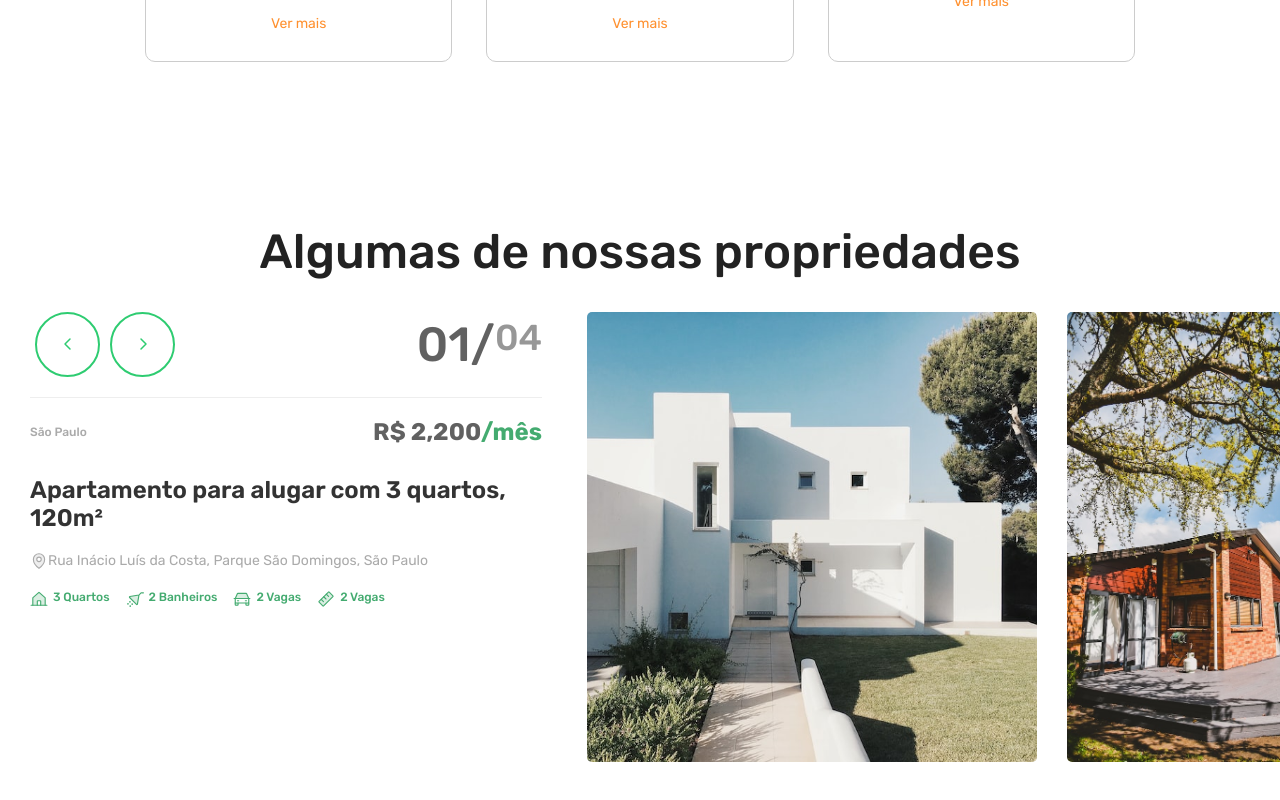
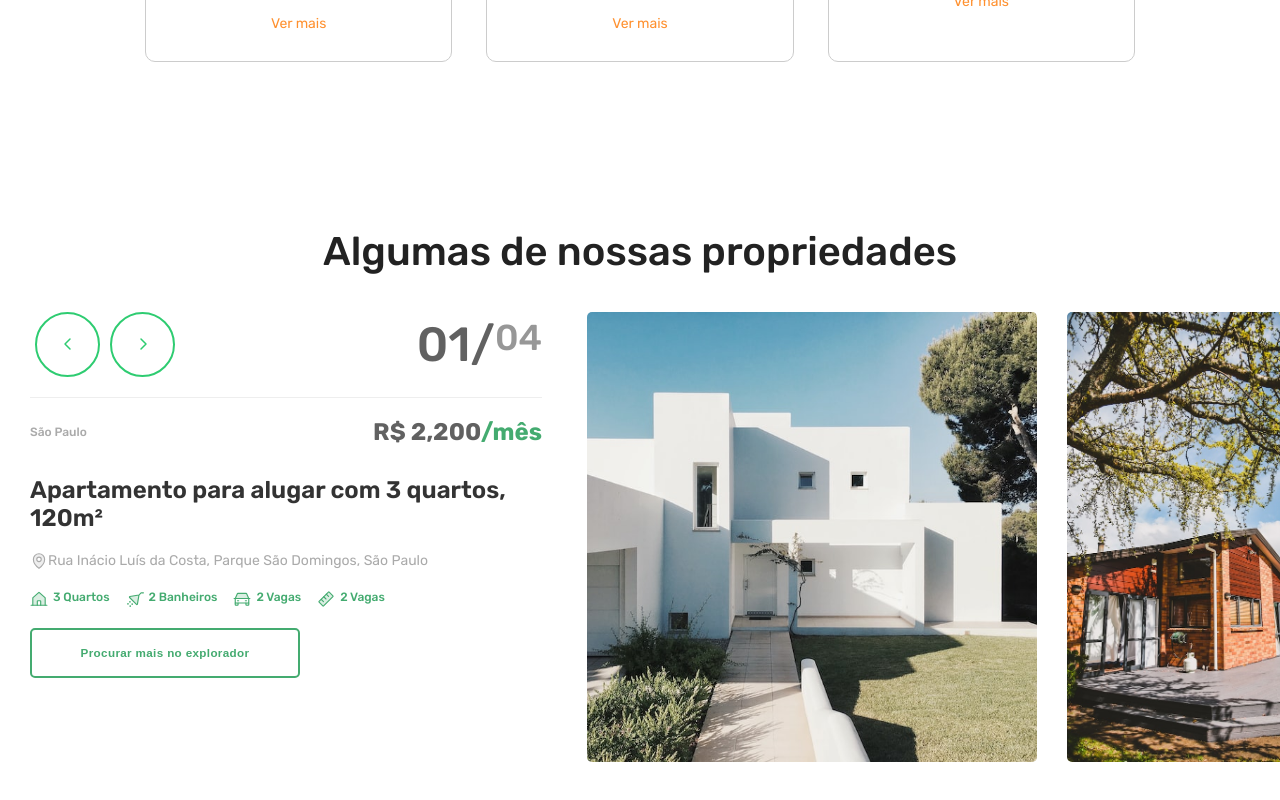
Before and after one commit to Douglaskav/Ap76-Web, a React (Create React App) app: page / in a window 1280 px wide. Shown: the part 1277-2077 px from the top of the page. Built offline with nearby package versions, Linux system fonts and the light colour scheme.

Commit message:
SomeProperties section

```diff
--- a/src/components/HomePage/SomePropertiesSection/index.tsx
+++ b/src/components/HomePage/SomePropertiesSection/index.tsx
@@ -1,4 +1,5 @@
 import { SectionTitle } from "../../_SectionTitle";
+import { SectionButton } from "../../_SectionButton";
 import {
   Container,
   SectionContainer,
@@ -96,6 +97,8 @@ export const SomePropertiesSection = () => {
                 <PropertyDetailsItemText>2 Vagas</PropertyDetailsItemText>
               </PropertyDetailsItem>
             </PropertyDetailsContainer>
+
+            <SectionButton>Procurar mais no explorador</SectionButton>
           </PropertyInfoContainer>
         </SectionContainerInfo>
 
--- a/src/components/HomePage/SomePropertiesSection/styles.ts
+++ b/src/components/HomePage/SomePropertiesSection/styles.ts
@@ -96,6 +96,7 @@ export const PropertyLocation = styled.h4`
 
 export const PropertyDetailsContainer = styled.ul`
   display: flex;
+  margin-bottom: 20px;
 `;
 
 export const PropertyDetailsItem = styled.li`
--- a/src/components/_SectionButton/styles.ts
+++ b/src/components/_SectionButton/styles.ts
@@ -6,10 +6,18 @@ export const Button = styled.button`
 
   background: transparent;
   border: 2px solid #44AB70;
+  border-radius: 5px;
+
+  display: flex;
+  align-items: center;
+  justify-content: center;
+  cursor: pointer;
 `;
 
 export const Text = styled.p`
   color: #44AB70;
   font-size: .875em;
-  font-weight: 500;
+  font-weight: 600;
+  line-height: 17px;
+  letter-spacing: .03em;
 `;
--- a/src/components/_SectionTitle/index.tsx
+++ b/src/components/_SectionTitle/index.tsx
@@ -9,7 +9,7 @@ const Container = styled.div`
 
 const Title = styled.h2`
   color: #222222;
-  font-size: 3em;
+  font-size: 2.5em;
   line-height: 60px;
   font-weight: 500;
   margin-left: 30px;
```
